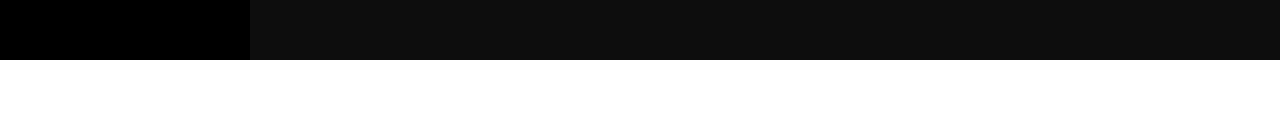
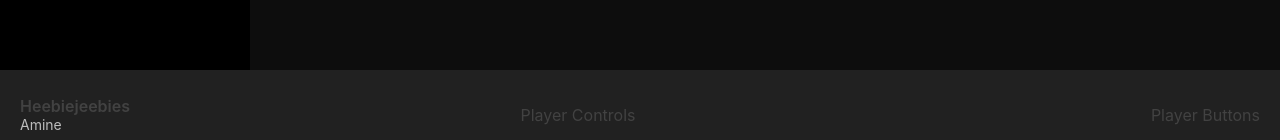
Before and after one commit to GulsahG/spotify-clone-app, a Next.js app: page / in a window 1280 px wide. Shown: the part 640-780 px from the top of the page. Built offline with nearby package versions, Linux system fonts and the light colour scheme; no server answers; the database is empty.

Commit message:
Player bar columns added

```diff
--- a/components/authForm.tsx
+++ b/components/authForm.tsx
@@ -1,7 +1,7 @@
 import { FC, useState } from "react";
 import { Box, Flex, Input, Button } from "@chakra-ui/react";
 import { useRouter } from "next/router";
-import { useSWRConfig } from "swr";
+// import { useSWRConfig } from "swr";
 import { auth } from "../lib/mutations";
 import NextImage from "next/image";
 
--- /dev/null
+++ b/components/playerBar.tsx
@@ -0,0 +1,24 @@
+import { Box, Flex, Text } from "@chakra-ui/layout";
+
+const PlayerBar = () => {
+  return (
+    <Box height="90px" width="100vw" bg="gray.900" paddingX="20px">
+      <Flex height="100%" align="center" justify="center">
+        <Box flex="3" fontSize="16px" lineHeight="shorter">
+          <Text fontWeight="600">Heebiejeebies</Text>
+          <Text color="gray.400" fontSize="14px">
+            Amine
+          </Text>
+        </Box>
+        <Box flex="12" textAlign="center">
+          Player Controls
+        </Box>
+        <Box flex="5" textAlign="end">
+          Player Buttons
+        </Box>
+      </Flex>
+    </Box>
+  );
+};
+
+export default PlayerBar;
--- a/components/playerLayout.tsx
+++ b/components/playerLayout.tsx
@@ -1,5 +1,6 @@
 import { Box } from "@chakra-ui/layout";
 import Sidebar from "./sidebar";
+import PlayerBar from "./playerBar";
 
 const PlayerLayout = ({ children }) => {
   return (
@@ -7,11 +8,11 @@
       <Box position="absolute" top="0" width="250px" left="0">
         <Sidebar />
       </Box>
-      <Box marginLeft="250px" marginBottom="100px">
-        <Box height="calc(100vh - 100px)">{children}</Box>
+      <Box marginLeft="250px" marginBottom="90px">
+        <Box height="calc(100vh - 90px)">{children}</Box>
       </Box>
       <Box position="absolute" left="0" bottom="0">
-        Player
+        <PlayerBar />
       </Box>
     </Box>
   );
--- a/components/sidebar.tsx
+++ b/components/sidebar.tsx
@@ -55,7 +55,7 @@
   return (
     <Box
       width="100%"
-      height="calc(100vh - 100px)"
+      height="calc(100vh - 90px)"
       bg="black"
       paddingX="5px"
       color="gray"
--- a/components/songsTable.tsx
+++ b/components/songsTable.tsx
@@ -62,8 +62,10 @@
 
                   <Td paddingInlineStart={0}>
                     <Box>
-                      <Text> {song.name}</Text>
-                      <Text color="gray.400"> {song.artist?.name ?? ""}</Text>
+                      <Text fontWeight="500"> {song.name}</Text>
+                      <Text color="gray.400" fontSize="14px">
+                        {song.artist?.name ?? ""}
+                      </Text>
                     </Box>
                   </Td>
 
```
Also changed, not shown: pages/playlist/[id].tsx (+21 -9 lines).
